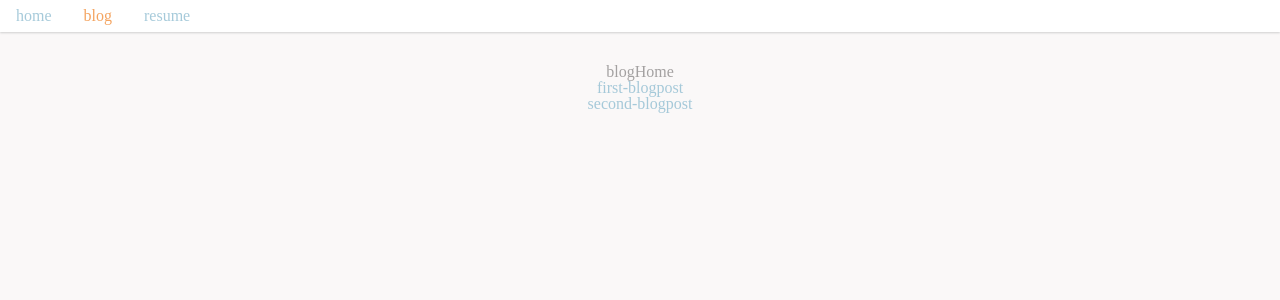
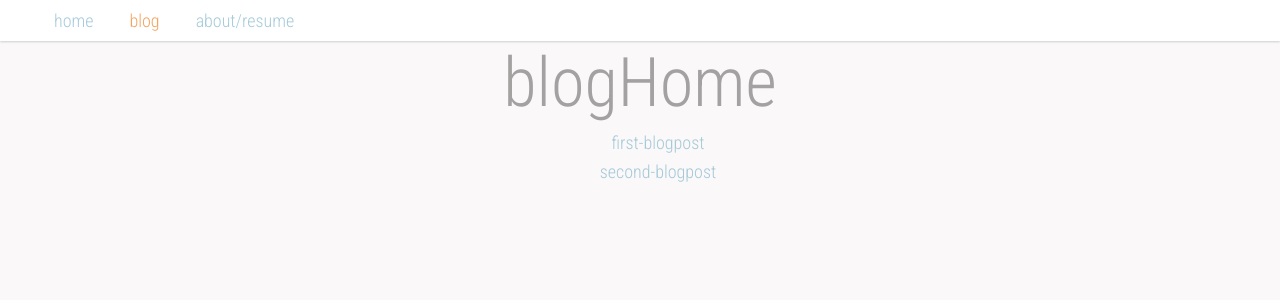
Before and after one commit to agan-k/FormVsContent, a Next.js app: page /blogHome in a window 1280 px wide. Shown: the top 300 px of the page. Built offline with nearby package versions, Linux system fonts and the light colour scheme.

Commit message:
fix css reset and google fonts conflict, add basic styling to Posts

```diff
--- a/components/layout.js
+++ b/components/layout.js
@@ -9,7 +9,7 @@ export default function Layout({ children, title = 'FormVsContent' }) {
    const linkData = [
       {name: 'home', link: '/'},
       {name: 'blog', link: '/blogHome'},
-      {name: 'resume', link: '/resume'},
+      {name: 'about/resume', link: '/about'},
    ]
    const linksList = linkData.map(item =>
       <li key={item.name} className={router.pathname == `${item.link}` ? 'active' : ''}>
--- a/pages/_app.js
+++ b/pages/_app.js
@@ -1,5 +1,5 @@
+import '../styles/reset.css'
 import '../styles/global.css'
-import '../styles/reset.css'
 // import '../styles/Home.css'
 
 function MyApp({ Component, pageProps }) {
--- /dev/null
+++ b/pages/_document.js
@@ -0,0 +1,23 @@
+import Document, { Html, Head, Main, NextScript } from 'next/document'
+
+class MyDocument extends Document {
+  static async getInitialProps(ctx) {
+    const initialProps = await Document.getInitialProps(ctx)
+    return { ...initialProps }
+  }
+
+  render() {
+    return (
+      <Html>
+        <Head>
+        </Head>
+        <body>
+          <Main />
+          <NextScript />
+        </body>
+      </Html>
+    )
+  }
+}
+
+export default MyDocument
--- a/pages/index.js
+++ b/pages/index.js
@@ -1,6 +1,7 @@
 import Layout from '../components/layout'
 import Project from '../components/project'
 import style from './index.module.css'
+import Head from 'next/head'
 
 export default function Home() {
 
@@ -42,8 +43,13 @@ export default function Home() {
 
 
    return (
-
     <Layout>
+     <Head>
+            <title>FC</title>
+            <link rel="icon" href="/favicon.ico" />
+            <link rel="preconnect" href="https://fonts.gstatic.com" />
+            <link href="https://fonts.googleapis.com/css2?family=Roboto+Condensed:wght@300&display=swap" rel="stylesheet"/>
+         </Head>
       <div className={style.container}>
          <div className={style.badge}>
             <img src='/assets/sailin.jpg'/>
--- a/pages/index.module.css
+++ b/pages/index.module.css
@@ -1,7 +1,9 @@
+.container {
+   /* text-align: center; */
+}
 .container h1 {
    text-transform: uppercase;
    letter-spacing: .5rem;
-   /* margin-bottom: 1rem; */
    color:sandybrown;
 }
 .badge {
--- a/styles/global.css
+++ b/styles/global.css
@@ -1,3 +1,4 @@
+
 @import url('https://fonts.googleapis.com/css2?family=Roboto+Condensed:wght@300&display=swap');
 
 html,
@@ -6,6 +7,7 @@ body {
   margin: 0;
   font-family: 'Roboto Condensed', sans-serif;
   font-size: 18px;
+  line-height: 1.3rem;
   color: rgba(58, 56, 56, 0.452);
   background-color: rgb(250, 248, 248);
 
@@ -13,16 +15,26 @@ body {
 h1 {
    font-size: 3.8rem;
    font-weight: 400;
-   /* margin: 1rem;  */
 }
 h2 {
    font-size: 3rem;
-   /* margin: 1rem; */
 }
 h3 {
-   font-size: 1.2rem;
-   /* margin: 1rem; */
+   font-size: 2rem;
 }
+h1, h2, h3, p {
+   margin: 2rem;
+}
+p {
+   line-height: 1.3rem;
+}
+ul {
+   margin-left: 2rem;
+}
+li {
+   margin: .3rem;
+}
+
 
 a {
   color: rgba(144, 189, 209, 0.8);
```
Also changed, not shown: blog_posts/first-blogpost.md (+19 -4 lines), pages/posts/[slug].js (+22 -4 lines).
